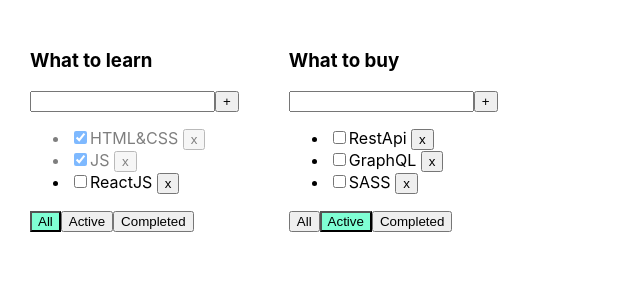
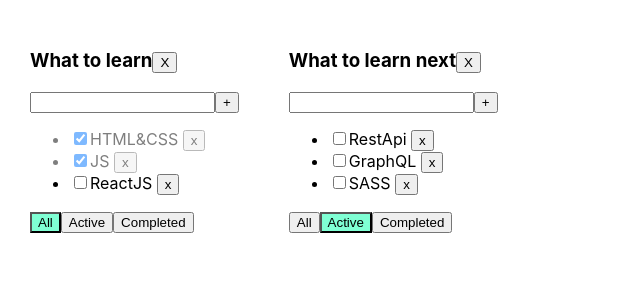
Before and after one commit to scasals808/TodolistTs, a React (Create React App) app: page / in a window 1280 px wide. Shown: the top 300 px of the page, without its empty margins (0-640 px from the left). Built offline with nearby package versions, Linux system fonts and the light colour scheme.

Commit message:
create 2 independent todolists
add function removeTodoList

```diff
--- a/src/App.tsx
+++ b/src/App.tsx
@@ -27,7 +27,7 @@ function App() {
 
     let [todoLists, setTodoLists] = useState<Array<TodoListType>>([
         {id: todoListId1, title: "What to learn", filter: 'all'},
-        {id: todoListId2, title: "What to buy", filter: 'active'}
+        {id: todoListId2, title: "What to learn next", filter: 'active'}
     ])
 
     let [tasks, setTasks] = useState<TaskStateType>({
@@ -49,7 +49,7 @@ function App() {
         setTasks({...tasks})
     }
 
-    function changeStatus(id: string, isDone: boolean, todoListID: string) {
+    function changeTaskStatus(id: string, isDone: boolean, todoListID: string) {
         let todoListTasks = tasks[todoListID];
         let task = todoListTasks.find(t => t.id === id);
         if (task) {
@@ -65,12 +65,16 @@ function App() {
         setTasks({...tasks})//перерисовка
     }
 
-    function changeFilter(newFilterValue: FilterValuesType, todoListID: string) {
+    function changeTodolistFilter(newFilterValue: FilterValuesType, todoListID: string) {
         let todoList = todoLists.find(tl => tl.id === todoListID)
         if (todoList) {
             todoList.filter = newFilterValue
             setTodoLists([...todoLists])
         }
+    }
+
+    function removeTodoList(todoListID: string) {
+        setTodoLists(todoLists.filter(tl => tl.id !== todoListID))
     }
 
     return (
@@ -92,9 +96,10 @@ function App() {
                             filter={tl.filter}
                             tasks={tasksForTodolist}
                             removeTask={removeTask}
-                            changeFilter={changeFilter}
+                            changeTodolistFilter={changeTodolistFilter}
                             addTask={addTask}
-                            changeStatus={changeStatus}
+                            changeTaskStatus={changeTaskStatus}
+                            removeTodoList={removeTodoList}
                         />
                     )
                 })
--- a/src/Todolist.tsx
+++ b/src/Todolist.tsx
@@ -8,9 +8,10 @@ type PropsType = {
     filter: FilterValuesType
     tasks: Array<TaskType>
     removeTask: (taskId: string, todoListID: string) => void
-    changeFilter: (newFilterValue: FilterValuesType, todoListID: string) => void
+    changeTodolistFilter: (newFilterValue: FilterValuesType, todoListID: string) => void
     addTask: (newTaskName: string, todoListID: string) => void
-    changeStatus: (id: string, isDone: boolean, todoListID: string) => void
+    changeTaskStatus: (id: string, isDone: boolean, todoListID: string) => void
+    removeTodoList: (todoListID: string) => void
 }
 
 export function Todolist(props: PropsType) {
@@ -39,19 +40,23 @@ export function Todolist(props: PropsType) {
     }
 
     function onAllClickHandler() {
-        props.changeFilter('all', props.id)
+        props.changeTodolistFilter('all', props.id)
     }
 
     function onActiveClickHandler() {
-        props.changeFilter('active', props.id)
+        props.changeTodolistFilter('active', props.id)
     }
 
     function onCompletedClickHandler() {
-        props.changeFilter('completed', props.id)
+        props.changeTodolistFilter('completed', props.id)
+    }
+
+    function onClickRemoveTodoList() {
+        props.removeTodoList(props.id)
     }
 
     return <div>
-        <h3>{props.title}</h3>
+        <h3>{props.title}<button onClick={onClickRemoveTodoList}>X</button></h3>
         <div>
             <input
                 type='text'
@@ -70,7 +75,7 @@ export function Todolist(props: PropsType) {
                 };
                 let changeStatus = (event: ChangeEvent<HTMLInputElement>) => {
                     let newCheckBoxValue = event.currentTarget.checked
-                    props.changeStatus(task.id, newCheckBoxValue, props.id)
+                    props.changeTaskStatus(task.id, newCheckBoxValue, props.id)
                 };
                 return (
                     <li key={task.id} className={task.isDone ? 'is_done' : ''}>
```
